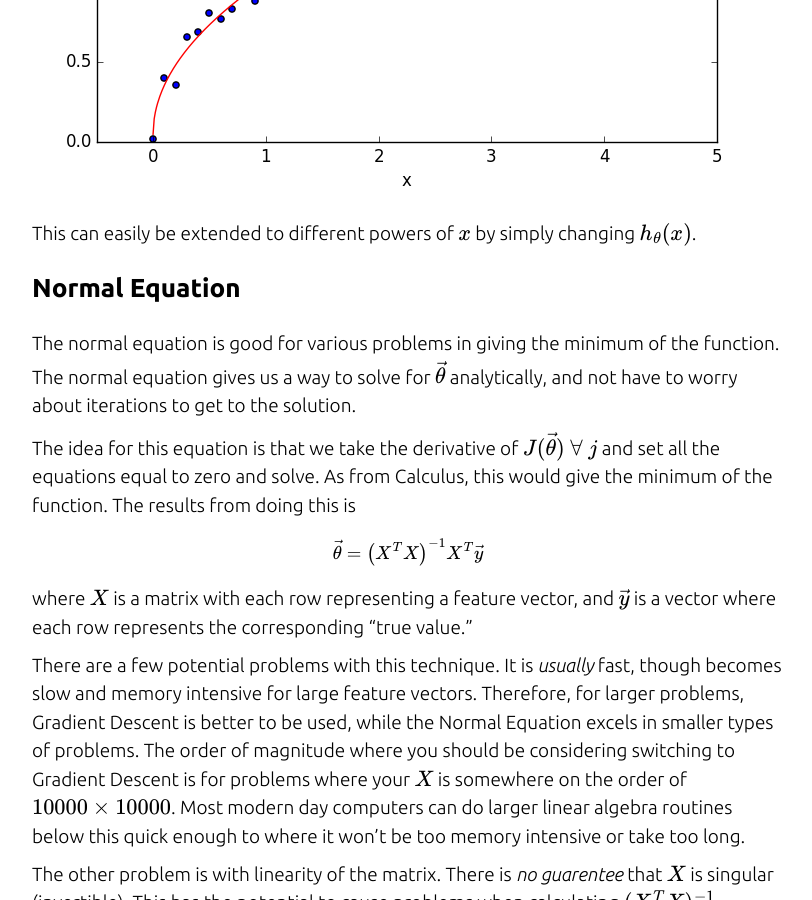
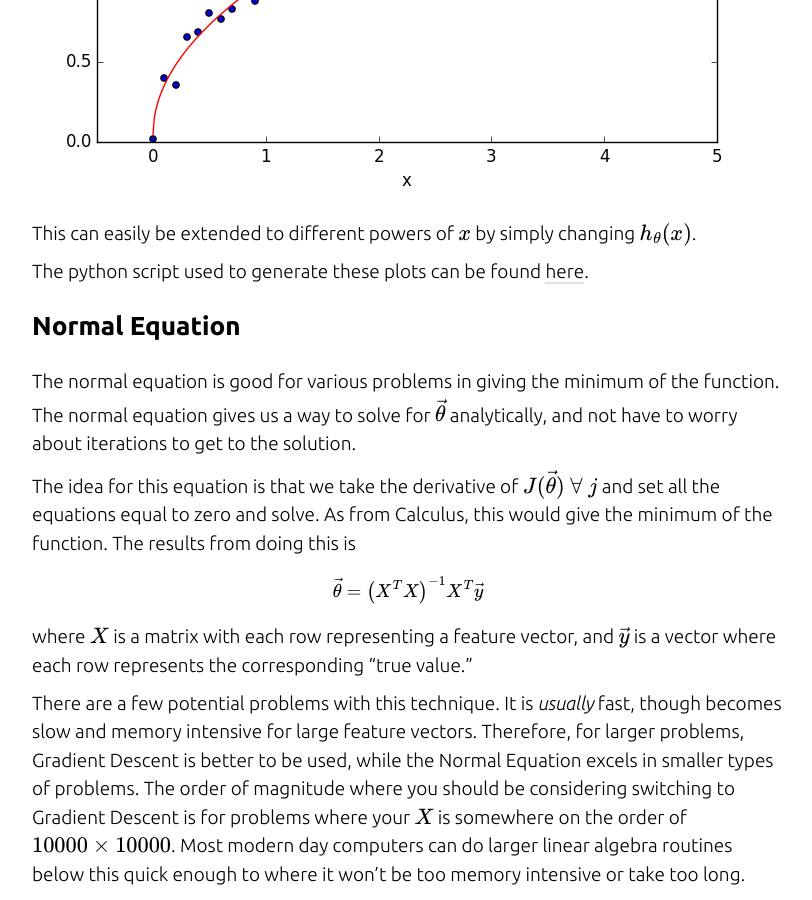
Before and after one commit to cmertin/cmertin.github.io, a Jekyll site: the page built from _posts/2016-11-11-Predicting-Air-Quality.markdown, in a window 1280 px wide and 900 px high, scrolled down 3882 px. Shown: the whole window, without its empty margins (232-1044 px from the left). Built offline with Jekyll 4.4.1, drawn with Linux system fonts in a browser that asks for light colours; nearby versions of some CDN libraries; formulas are drawn with MathJax 3; comment, search, counter and statistics services are not loaded.

Commit message:
Added source of results

```diff
--- a/_posts/2016-11-11-Predicting-Air-Quality.markdown
+++ b/_posts/2016-11-11-Predicting-Air-Quality.markdown
@@ -107,6 +107,8 @@ the results are
 
 This can easily be extended to different powers of $$x$$ by simply changing $$h_{\theta}(x)$$.
 
+The python script used to generate these plots can be found [here](https://github.com/cmertin/Machine_Learning/blob/master/Post_Programs/polynomail_regression.py).
+
 #### Normal Equation
 
 The normal equation is good for various problems in giving the minimum of the
```
